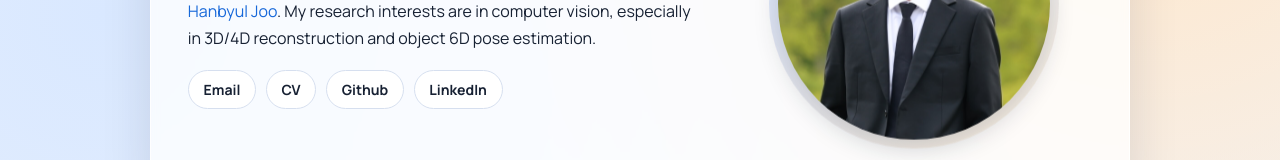
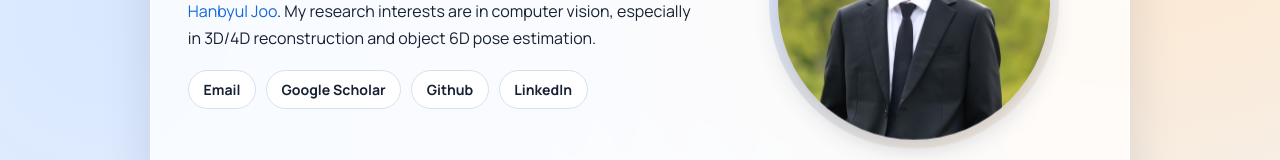
Before and after one commit to gunhee1113/gunhee1113.github.io, a website: page index.html in a window 1280 px wide. Shown: the part 216-376 px from the top of the page. Drawn offline with Linux system fonts and the light colour scheme.

Commit message:
Link my profile to Google Scholar
Replaces the CV chip in the homepage contact links with the verified Google Scholar profile so visitors can find publication records directly.

Constraint: User requested removing the CV button and using the same position for Google Scholar

Confidence: high

Scope-risk: narrow

Tested: HTML assertion confirmed the CV link is gone and the Google Scholar chip uses the provided profile URL

Not-tested: Full build pipeline unavailable because package.json defines no scripts

```diff
--- a/index.html
+++ b/index.html
@@ -26,7 +26,7 @@
           </p>
           <div class="contact-links">
             <a class="chip-link" href="mailto:gunhee2001@snu.ac.kr">Email</a>
-            <a class="chip-link" href="data/GunheeKim-CV.pdf">CV</a>
+            <a class="chip-link" href="https://scholar.google.com/citations?hl=ko&user=vrvfy8gAAAAJ">Google Scholar</a>
             <a class="chip-link" href="https://github.com/gunhee1113">Github</a>
             <a class="chip-link" href="https://www.linkedin.com/in/gunhee-kim-4072362b3/">LinkedIn</a>
           </div>
```
